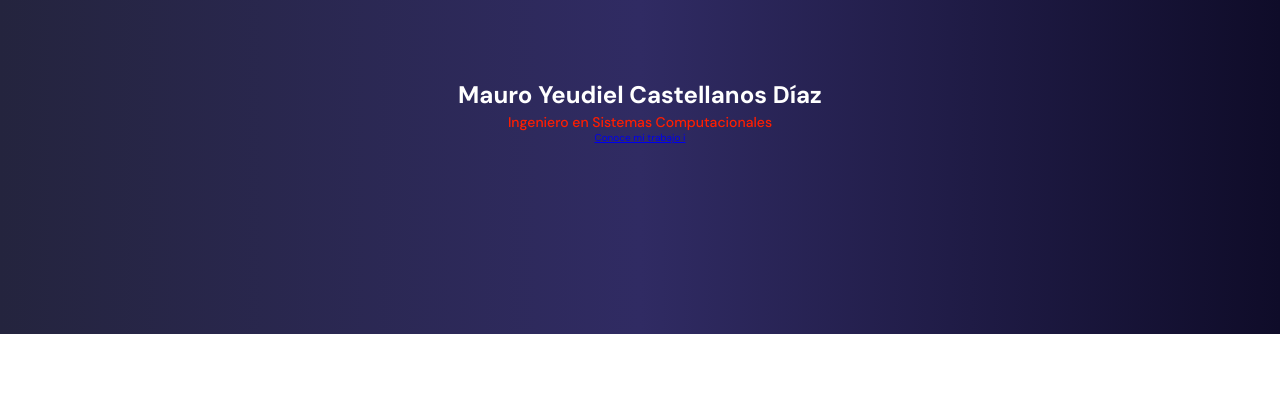
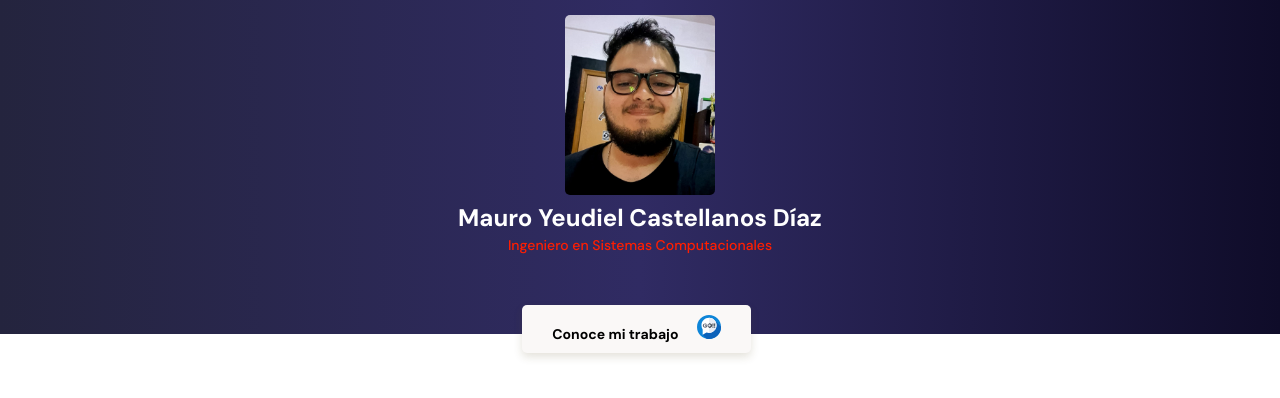
Before and after one commit to maurocastellanos5/PortafolioResponsive, a plain HTML site: page Index.html in a window 1280 px wide. Drawn offline with Linux system fonts and the light colour scheme.

Commit message:
Fin de header y comienzo de la primera section del main

```diff
--- a/Index.html
+++ b/Index.html
@@ -13,18 +13,28 @@
 
     <header>
 
-        <img src="" alt="">
         <div class="header--tittle--container">
-            <picture></picture>
+            <div class="box1 box">
+            </div>
             <h1>Mauro Yeudiel Castellanos Díaz</h1>
             <p>Ingeniero en Sistemas Computacionales</p>
-            <a href="#" class="header--button">Conoce mi trabajo <span>i</span></a>
+            <a href="#" class="header--button">Conoce mi trabajo <span></span></a>
         </div>
 
     </header>
 
     <main>
-        <section></section>
+        <section>
+            <div></div>
+            <div>
+
+            </div>
+            <section>
+                <div>
+
+                </div>
+            </section>
+        </section>
         <section></section>
         <section></section>
         <section></section>
--- a/css/styles.css
+++ b/css/styles.css
@@ -10,6 +10,8 @@
     /*Variables de color*/
     --just-white: #fff;
     --just-red: #FF1E00;
+    --off-white: #faf8f7;
+    --just-black: #000000;
 }
 
 *{
@@ -62,3 +64,43 @@ background: linear-gradient(to right, #24243e, #302b63, #0f0c29); /* W3C, IE 10+
     line-height: 1.8rem;
     color: var(--just-red);
 }
+
+/*Boton Flotante*/
+.header--tittle--container .header--button{
+    position: absolute;
+    left: calc(50% - 118px);
+    top: 270px;
+    display: block;
+    margin-top: 35px;
+    padding: 10px;
+    width: 229px;
+    height: 48px;
+    background-color: var(--off-white);
+    /*agregamos sombra*/
+    box-shadow: 0px 4px 8px rgba(89, 73, 30, 0.16);
+    border: none;
+    border-radius: 5px;
+    font-size: 1.4rem;
+    font-weight: bold;
+    text-decoration: none;
+    color:var(--just-black);
+}
+
+.header--button span{
+    display: inline-block;
+    width: 24px;
+    height: 24px;
+    margin-left: 15px;
+    background-image: url('../assets/icons/GO.svg');
+}
+
+.header--tittle--container .box{
+    width: 15rem;
+    height: 18rem;
+    margin-bottom: 10px;
+    background: url('../assets/img/yo.jpg') no-repeat;
+    background-size: cover;
+    position: relative;
+    flex-flow: row;
+    border-radius: 5px;
+}
```
Also changed, not shown: assets/icons/GO.svg (added), assets/img/yo.jpg (added).
